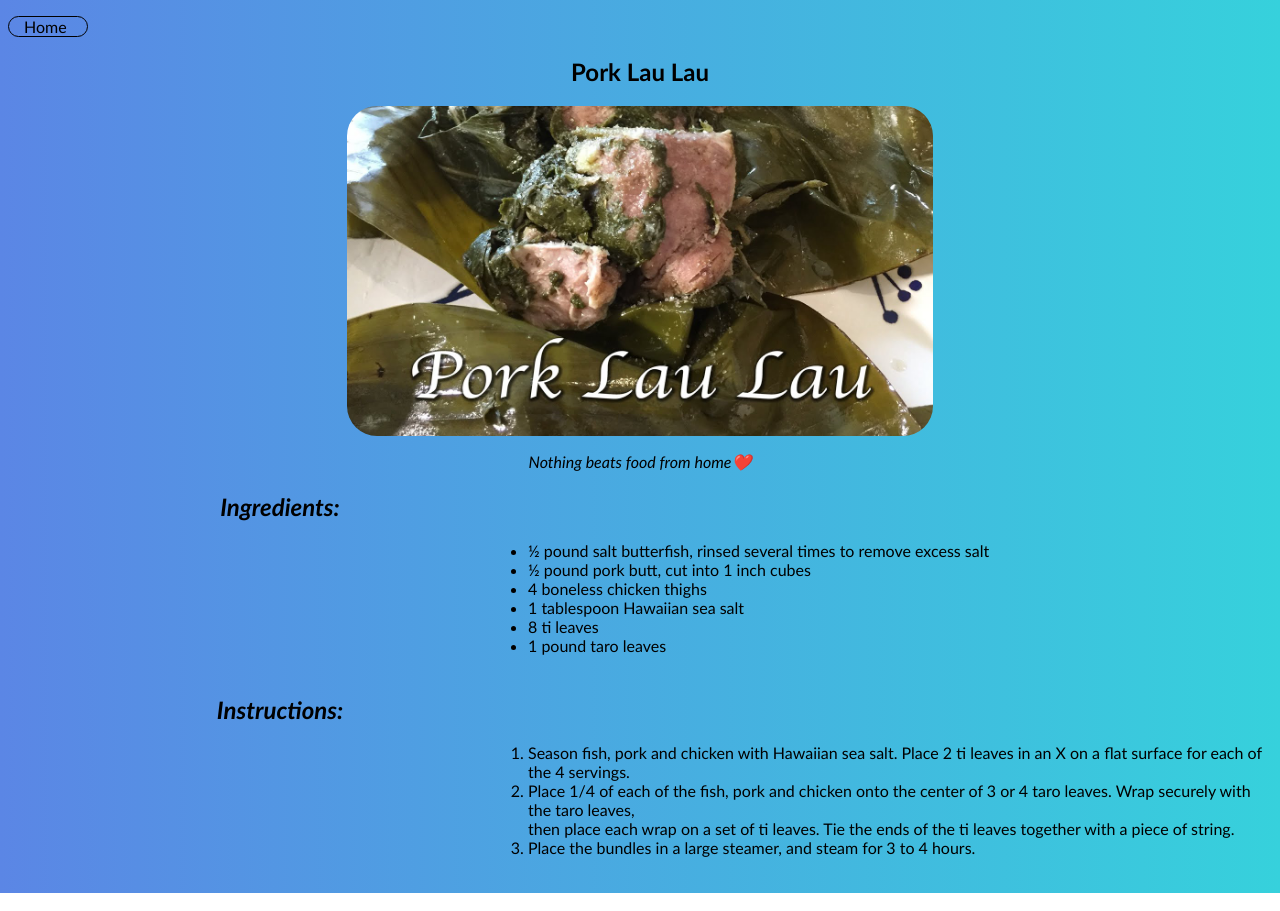
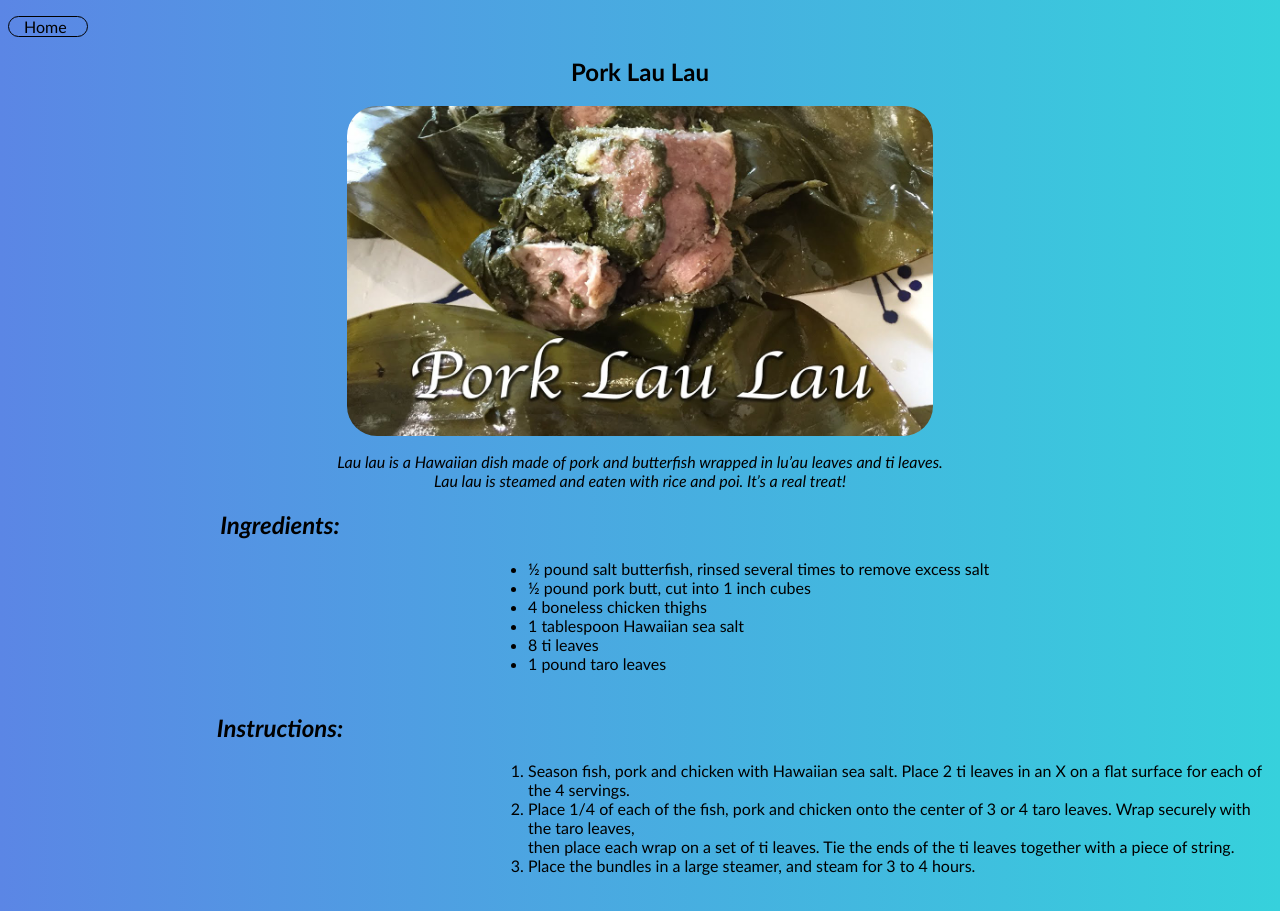
Before and after one commit to Kaytin808/odin-recipes, a plain HTML site: page lau.html in a window 1280 px wide. Drawn offline with Linux system fonts and the light colour scheme.

Commit message:
Added more intro to lau recipe

```diff
--- a/lau.html
+++ b/lau.html
@@ -12,7 +12,7 @@
      </a></p>
     <h2 style="text-align: center;">Pork Lau Lau</h2>
     <img src="lau.jpg">
-    <p style="text-align: center;font-style: italic;">Nothing beats food from home❤️</p>
+    <p style="text-align: center;font-style: italic;">Lau lau is a Hawaiian dish made of pork and butterfish wrapped in lu’au leaves and ti leaves. <br>Lau lau is steamed and eaten with rice and poi. It’s a real treat!</p>
     <h2 style="text-align: center;font-style: italic;margin-left: -45rem;">Ingredients:</h2>
     <ul class="list">
 <li>½ pound salt butterfish, rinsed several times to remove excess salt </li>
```
